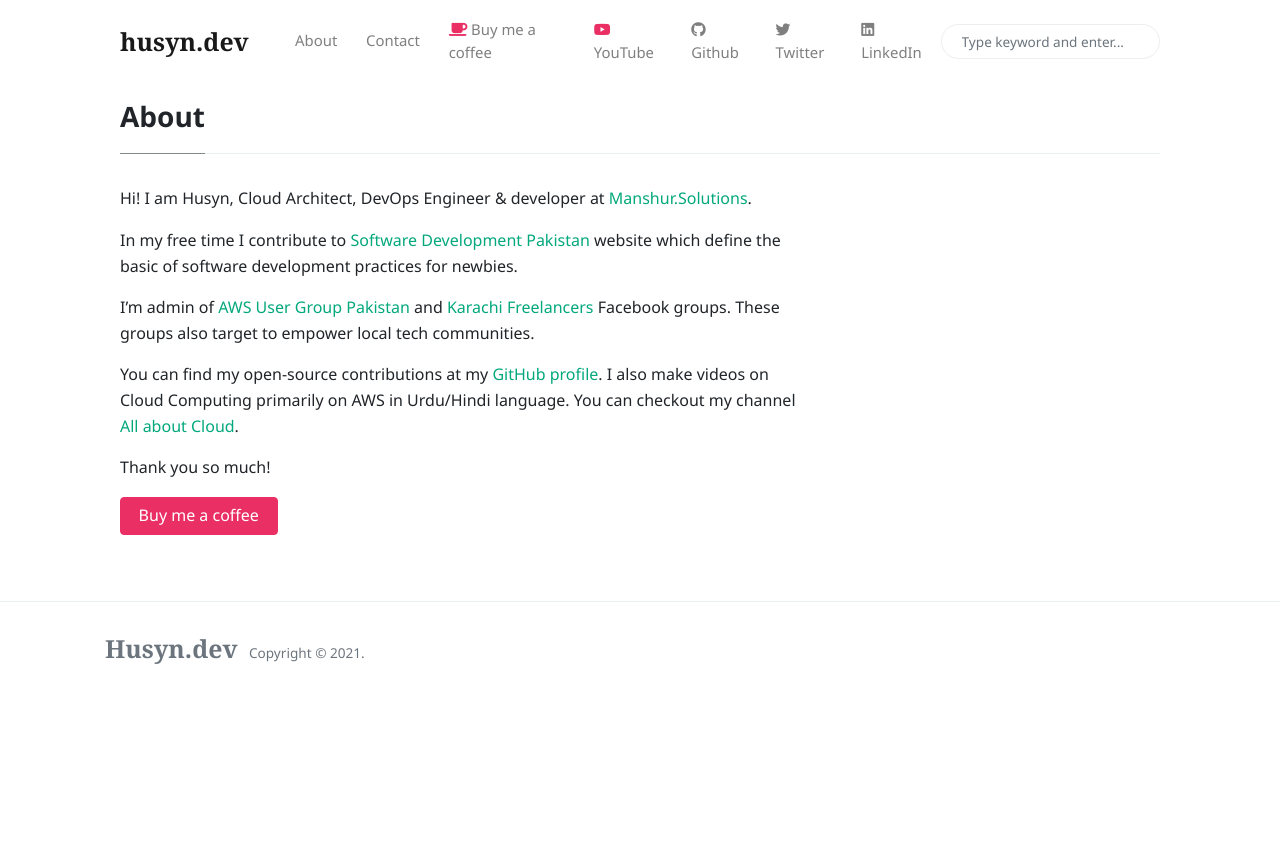
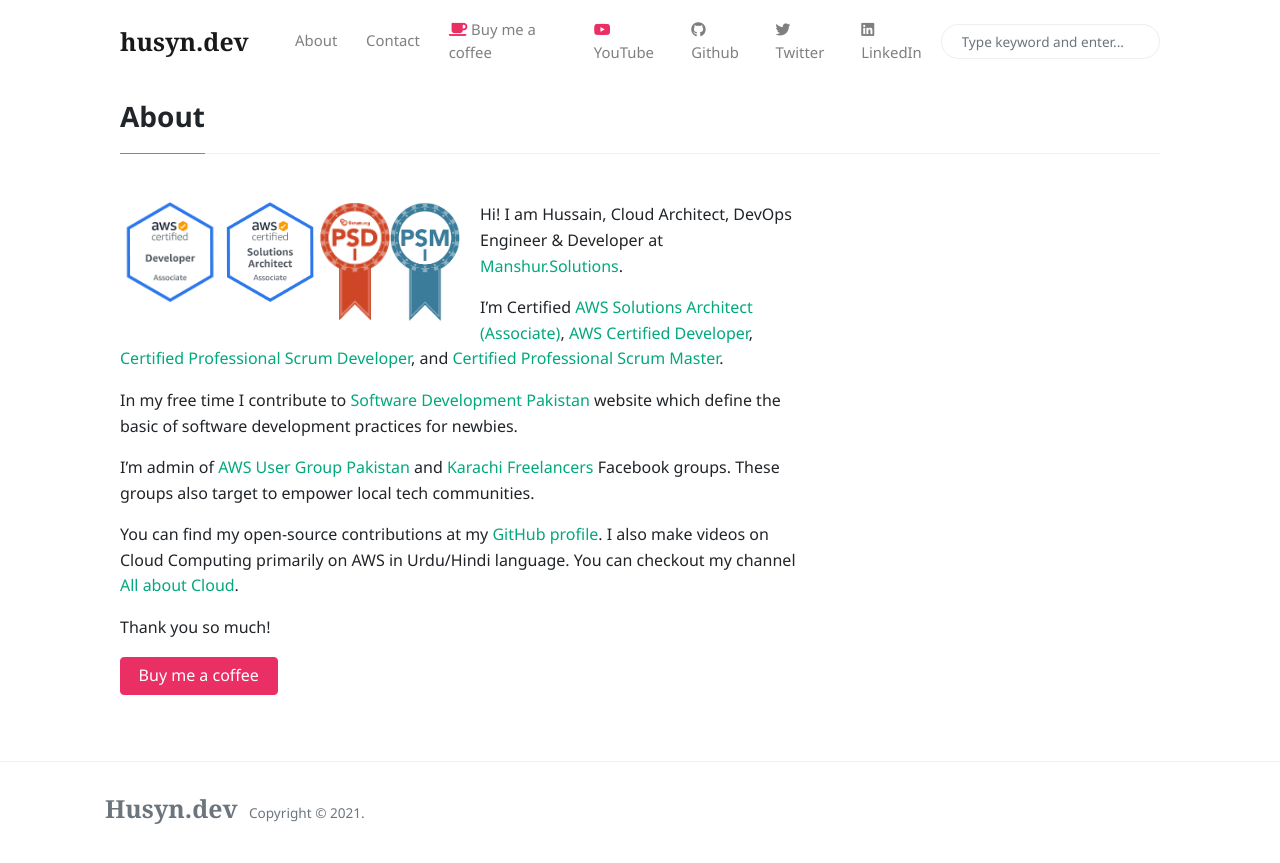
Before and after one commit to husyn/husyn.dev, a Jekyll site: the page built from _pages/about.md, in a window 1280 px wide. Shown: the top 863 px of the page. Built offline with Jekyll 4.4.1, drawn with Linux system fonts in a browser that asks for light colours; nearby versions of some CDN libraries.

Commit message:
Updates About page

```diff
--- a/_pages/about.md
+++ b/_pages/about.md
@@ -5,7 +5,25 @@ permalink: "/about.html"
 comments: false
 ---
 
-Hi! I am Husyn, Cloud Architect, DevOps Engineer & developer at [Manshur.Solutions](https://manshur.solutions).
+<img src="assets/images/badges/da.png"
+     alt="AWS Developer Associate Badge"
+     style="float: left;" width="100px" />
+
+<img src="assets/images/badges/saa.png"
+     alt="AWS Solutions Architect Associate Badge"
+     style="float: left;"  width="100px" />
+
+<img src="assets/images/badges/psd.png"
+     alt="Professional Scrum Developer"
+     style="float: left;"  width="70px" />
+
+<img src="assets/images/badges/psm.png"
+     alt="Professional Scrum Master"
+     style="float: left; margin-right: 20px;"  width="70px" />
+
+Hi! I am Hussain, Cloud Architect, DevOps Engineer & Developer at [Manshur.Solutions](https://manshur.solutions).
+
+I'm Certified [AWS Solutions Architect (Associate)][aws-architect], [AWS Certified Developer][aws-developer], [Certified Professional Scrum Developer][scrum-developer], and [Certified Professional Scrum Master][scrum-master].
 
 In my free time I contribute to [Software Development Pakistan](http://softdevpk.com) website which define the basic of software development practices for newbies.
 
@@ -17,3 +35,8 @@ You can find my open-source contributions at my [GitHub profile](http://github.c
 Thank you so much!
 
 <a class="btn btn-danger" href="https://www.buymeacoffee.com/husyn">Buy me a coffee</a>
+
+[aws-architect]: https://www.youracclaim.com/badges/9b211ff6-ec61-46ca-a372-5cefe1b7a453
+[aws-developer]: https://www.youracclaim.com/badges/ba6fa512-60a2-4135-875d-db330818e44e
+[scrum-developer]: https://www.scrum.org/certificates/398038
+[scrum-master]: https://www.scrum.org/certificates/308171
```
Also changed, not shown: assets/images/badges/da.png (added), assets/images/badges/psd.png (added), assets/images/badges/psm.png (added), assets/images/badges/saa.png (added).
